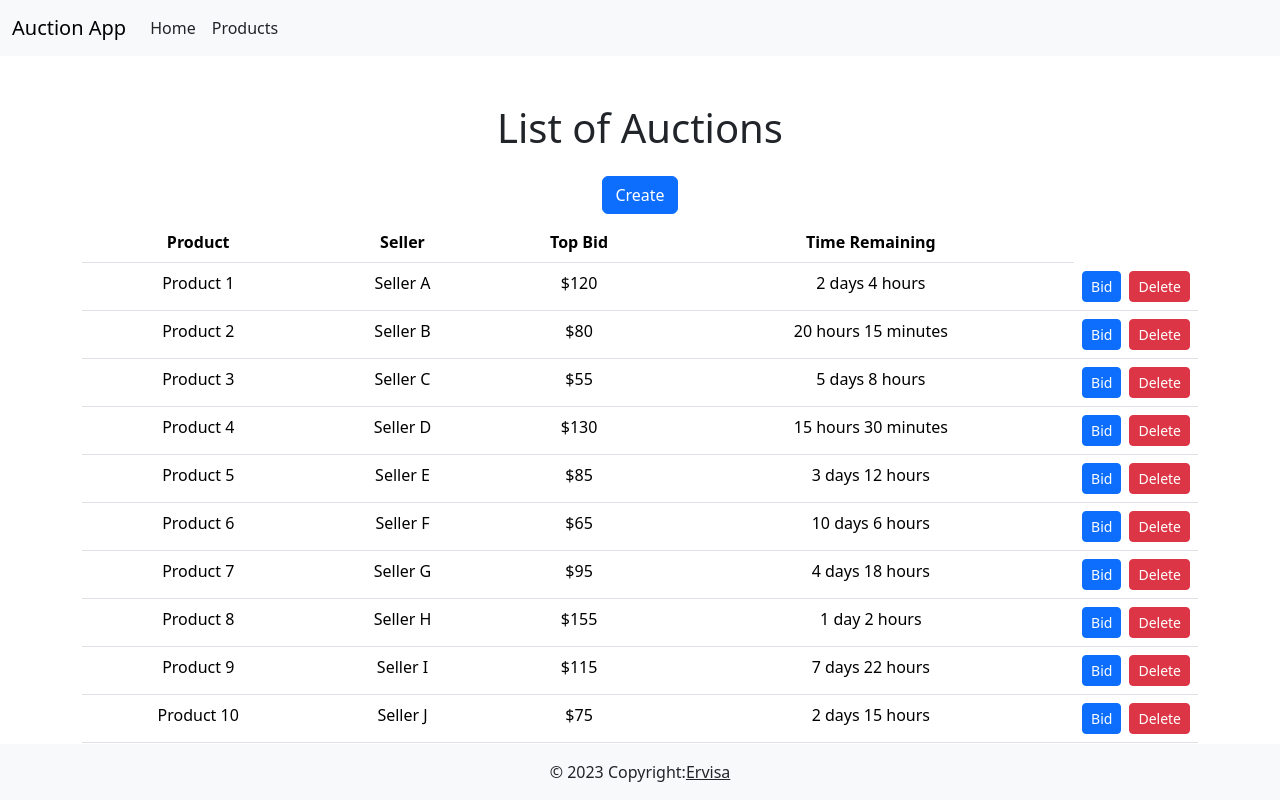
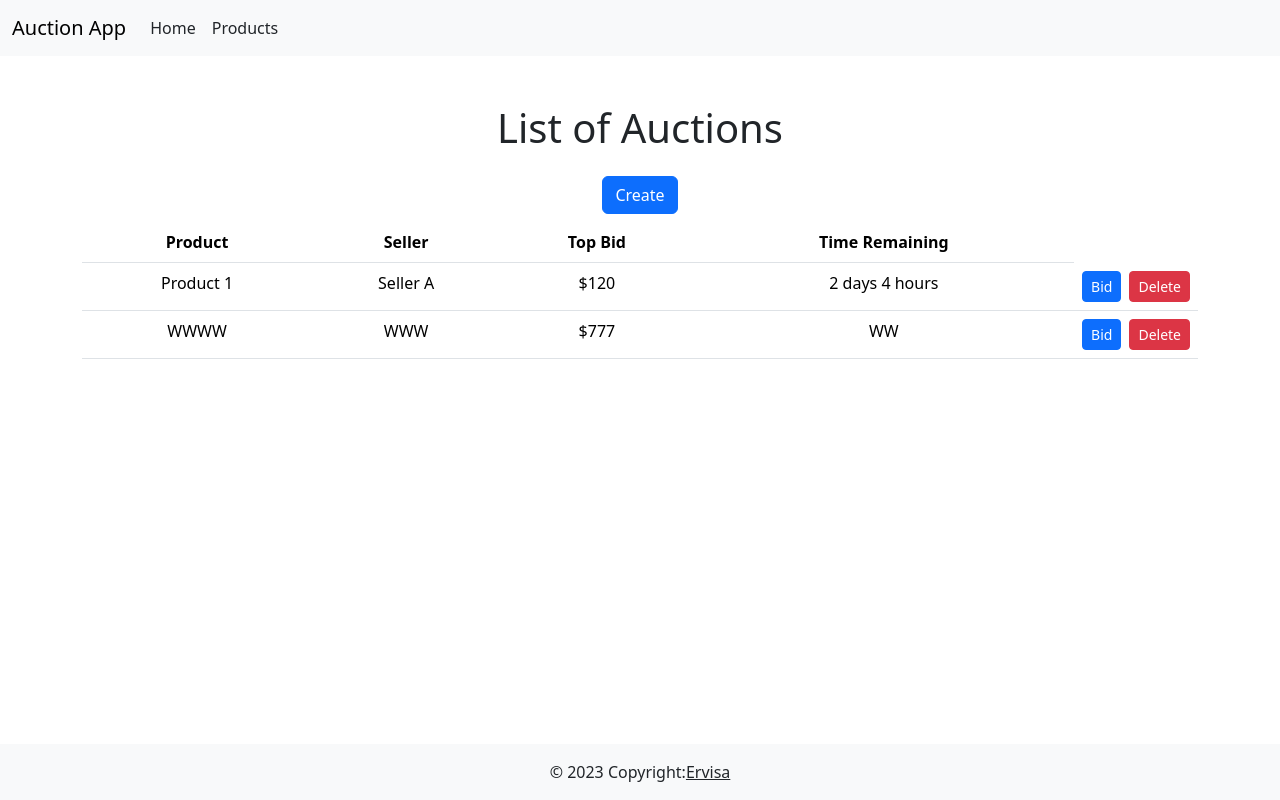
Before and after one commit to cakajervisa/Auction, a React (Vite) app: page /products in a window 1280 px wide. Built offline with nearby package versions, Linux system fonts and the light colour scheme; data requests are answered from the project's data file.

Commit message:
THE REST

```diff
--- a/db.json
+++ b/db.json
@@ -1,6 +1,7 @@
 {
   "products": [
     {
+      "id": 1,
       "productname": "Product 1",
       "description": "Description for Product 1",
       "startingbid": 100,
@@ -10,85 +11,13 @@
       "timeremaining": "2 days 4 hours"
     },
     {
-            "productname": "Product 2",
-            "description": "Description for Product 2",
-            "startingbid": 75,
-            "enddate": "2023-11-15T14:30:00",
-            "seller": "Seller B",
-            "topbid": 80,
-            "timeremaining": "20 hours 15 minutes"
-        },
-        {
-            "productname": "Product 3",
-            "description": "Description for Product 3",
-            "startingbid": 50,
-            "enddate": "2023-11-20T10:00:00",
-            "seller": "Seller C",
-            "topbid": 55,
-            "timeremaining": "5 days 8 hours"
-        },
-        {
-            "productname": "Product 4",
-            "description": "Description for Product 4",
-            "startingbid": 120,
-            "enddate": "2023-12-05T19:45:00",
-            "seller": "Seller D",
-            "topbid": 130,
-            "timeremaining": "15 hours 30 minutes"
-        },
-        {
-            "productname": "Product 5",
-            "description": "Description for Product 5",
-            "startingbid": 80,
-            "enddate": "2023-12-10T08:20:00",
-            "seller": "Seller E",
-            "topbid": 85,
-            "timeremaining": "3 days 12 hours"
-        },
-        {
-            "productname": "Product 6",
-            "description": "Description for Product 6",
-            "startingbid": 60,
-            "enddate": "2023-12-25T16:00:00",
-            "seller": "Seller F",
-            "topbid": 65,
-            "timeremaining": "10 days 6 hours"
-        },
-        {
-            "productname": "Product 7",
-            "description": "Description for Product 7",
-            "startingbid": 90,
-            "enddate": "2024-01-10T21:30:00",
-            "seller": "Seller G",
-            "topbid": 95,
-            "timeremaining": "4 days 18 hours"
-        },
-        {
-            "productname": "Product 8",
-            "description": "Description for Product 8",
-            "startingbid": 150,
-            "enddate": "2024-01-20T11:15:00",
-            "seller": "Seller H",
-            "topbid": 155,
-            "timeremaining": "1 day 2 hours"
-        },
-        {
-            "productname": "Product 9",
-            "description": "Description for Product 9",
-            "startingbid": 110,
-            "enddate": "2024-02-05T14:00:00",
-            "seller": "Seller I",
-            "topbid": 115,
-            "timeremaining": "7 days 22 hours"
-        },
-        {
-            "productname": "Product 10",
-            "description": "Description for Product 10",
-            "startingbid": 70,
-            "enddate": "2024-02-15T17:45:00",
-            "seller": "Seller J",
-            "topbid": 75,
-            "timeremaining": "2 days 15 hours"
+      "productname": "WWWW",
+      "id": 2,
+      "seller": "WWW",
+      "topbid": "777",
+      "timeremaining": "WW",
+      "description": "WWWWWWWWWWWWWWWWWW",
+      "createdAt": "2023-10-20"
     }
   ]
 }
--- a/src/components/products.jsx
+++ b/src/components/products.jsx
@@ -1,16 +1,13 @@
 import React, { useEffect, useState } from 'react';
 
 const Products = () => {
-
   const [content,setContent] =useState(<ProductList showForm={showForm}/>);
-
   function showList () {
     setContent(<ProductList  showForm={showForm}/>);
   }
-   function showForm () {
-    setContent(<ProductForm showList={showList}/>);
+   function showForm (product) {
+    setContent(<ProductForm  product={product} showList={showList}/>);
   }
-
   return (
     <div className='container my-5 text-center '>
       <>
@@ -19,35 +16,43 @@ const Products = () => {
     </div>
   );
 }
-
 export default Products;
-
 function ProductList(props) {
    const[products,setProducts] =useState([]);
+//Delete a product
+ function deleteProduct(productId) {
+    fetch(`http://localhost:3001/products/${productId}`, {
+      method: "DELETE",
+    })
+      .then((response) => {
+        if (!response.ok) {
+          throw new Error("Failed to delete product");
+        }
 
+        fetchProducts();
+      })
+      .catch((error) => console.log("Error deleting product:", error));
+  }
+// Fetch products from the server
    function fetchProducts(){
-
-    fetch("http://localhost:3001/products")
+  fetch("http://localhost:3001/products")
   .then ((response) => {
     if(!response.ok){
-      throw new Error ("Unexpected Server Error");
+      throw new Error ("Failed to fetch products");
     }
     return response.json()
   })
   .then((data) => {
-    // console.log(data)
+  // console.log(data)
     setProducts(data);
   })
-  .catch((error) => console.log("err",error));
+  .catch((error) => console.log("Error fetching products:",error));
    }
-
 useEffect(()=>fetchProducts(),[]);
-
-
   return (
     <>
       <h1 className='text-center mb-3'>List of Auctions</h1>
-      <button onClick={()=>props.showForm()} type="button" className='btn btn-primary m-2'>Create</button>
+      <button onClick={()=>props.showForm({})} type="button" className='btn btn-primary m-2'>Create</button>
    <table className='table'>
 <thead>
   <tr>
@@ -59,7 +64,6 @@ useEffect(()=>fetchProducts(),[]);
 </thead>
 <tbody>
   {
-
     products.map((product,index)=>{
       return(
         <tr key={index}>
@@ -67,29 +71,116 @@ useEffect(()=>fetchProducts(),[]);
            <td>{product.seller}</td>
             <td>${product.topbid }</td>
              <td>{product. timeremaining}</td>
-
           <td style={{ width: '10px', whiteSpace: 'nowrap' }}>
-
-
-            <button type='button' className='btn btn-primary btn-sm  me-2'>Bid</button>
-            <button type="button" className='btn btn-danger btn-sm'>Delete</button>
+            <button  onClick={()=> props.showForm(product)}  type='button' className='btn btn-primary btn-sm  me-2'>Bid</button>
+            <button  onClick={() => deleteProduct(product.id)} type="button" className='btn btn-danger btn-sm'>Delete</button>
           </td>
-        </tr>
-      )
-    })
-  }
-</tbody>
-   </table>
-
-    </>
-  );
+           </tr>
+            ) })}
+</tbody> </table>  </>);}
+function ProductForm(props) {
+const [errorMessage,setErrorMessage]=useState("");
+// Handle form submission
+  function  handleSubmit(event){
+    event.preventDefault();
+    const formData =new FormData(event.target);
+    const product =Object.fromEntries(formData.entries());
+//Form validtion
+if(!product.productname ||!product.seller ||!product.topbid ||!product.timeremaining ||!product.description )
+{
+  setErrorMessage(
+ <div className='alert alert-warning' role="alert">
+  "Please provide all the required fields!"
+</div>)
+return;
 }
-
-function ProductForm(props) {
+ if (product.productname.length <= 3) {
+      setErrorMessage(
+        <div className="alert alert-warning" role="alert">
+          Product name must be greater than 3 characters in length!
+        </div>
+      );
+      return;
+    }
+      if (product.description.length <= 10) {
+      setErrorMessage(
+        <div className="alert alert-warning" role="alert">
+          Description must be greater than 10 characters in length!
+        </div>
+      );
+      return;
+    }
+      if (isNaN(product.topbid)) {
+    setErrorMessage(
+      <div className='alert alert-warning' role="alert">
+        "Top bid must be a number!"
+      </div>
+    );return;}
+//Create a new product
+product.createdAt=new Date().toISOString().slice(0,10);
+fetch("http://localhost:3001/products",
+{
+  method:"POST",
+  headers:{
+    "Content-Type":"application/json",},
+ body: JSON.stringify(product)
+})
+  .then ((response) => {
+    if (!response.ok){
+      throw new Error("Network response was not OK")  }
+    return response.json()
+  })
+  .then((data)=>props.showList())
+  .catch((error)=>{console.log("Error",error);});}
   return (
     <>
       <h1 className='text-center mb-3'>Create a new Auction</h1>
-      <button onClick={()=>props.showList()} type="button" className='btn btn-secondary m-2'>Cancel</button>
-    </>
-  );
-}
+   <div className='col-lg-6 mx-auto'>
+<form onSubmit={(event)=>handleSubmit(event)}>
+   {errorMessage}
+  <div className='row mb-3'>
+    <label className=' col-sm-4  col-form-label '>Product Name</label>
+<div className=' col-sm-8'>
+  <input className='form-control' name="productname" defaultValue={props.product.productname} />
+</div>
+  </div>
+
+<div className='row mb-3'>
+  <label className=' col-sm-4  col-form-label '>ID</label>
+<div className=' col-sm-8'>
+<input readOnly className='form-control-plaintext' name="id" defaultValue={props.product.id} />
+</div>
+</div>
+
+   <div className='row mb-3'>
+    <label className=' col-sm-4  col-form-label '>Seller</label>
+<div className=' col-sm-8'>
+  <input className='form-control' name="seller" defaultValue={props.product.seller}/>
+</div>
+  </div>
+   <div className='row mb-3'>
+    <label className=' col-sm-4  col-form-label '>Staring Bid</label>
+<div className=' col-sm-8'>
+  <input className='form-control' name="topbid" defaultValue={props.product.topbid}/>
+</div>
+  </div>
+    <div className='row mb-3'>
+    <label className=' col-sm-4  col-form-label '>Time Remaining</label>
+<div className=' col-sm-8'>
+  <input className='form-control' name="timeremaining" defaultValue={props.product.timeremaining}/>
+</div>
+  </div>
+    <div className='row mb-3'>
+    <label className=' col-sm-4  col-form-label '>Description</label>
+<div className=' col-sm-8'>
+  <textarea className='form-control'
+   name="description" defaultValue={props.product.description}/>
+</div>
+  </div>
+<div className='row'>
+<div className='offset-sm-4 col-sm-4 d-grid'>
+  <button type='submit' className='btn btn-primary
+   btn-sm me-3'>Save</button>
+  </div>
+<div className='col-sm-4 d-grid'>
+   <button onClick={()=>props.showList()} type="button" className='btn btn-secondary me-2'> Cancel</button></div></div></form> </div></>);}
```
Lines whose indentation alone changed are shown as unchanged.
